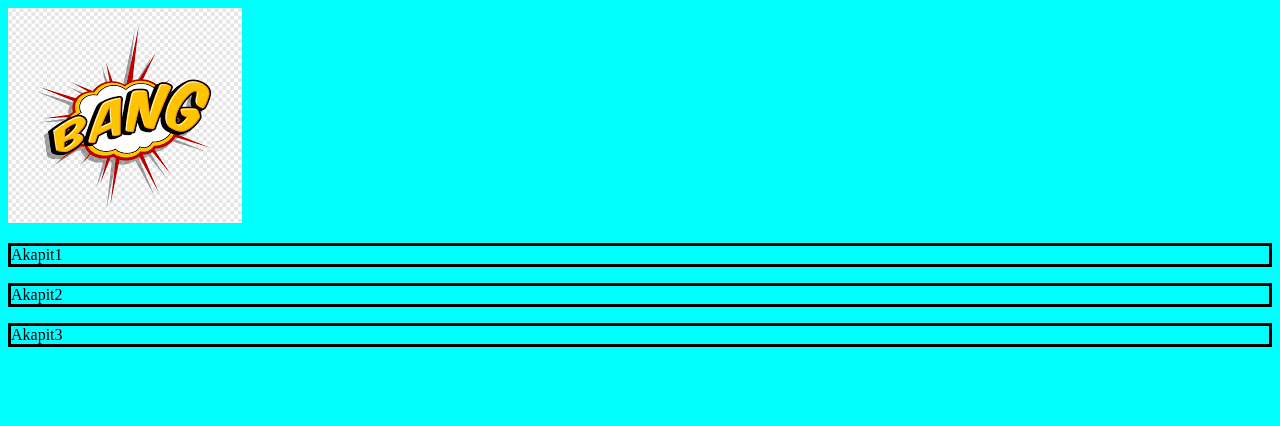
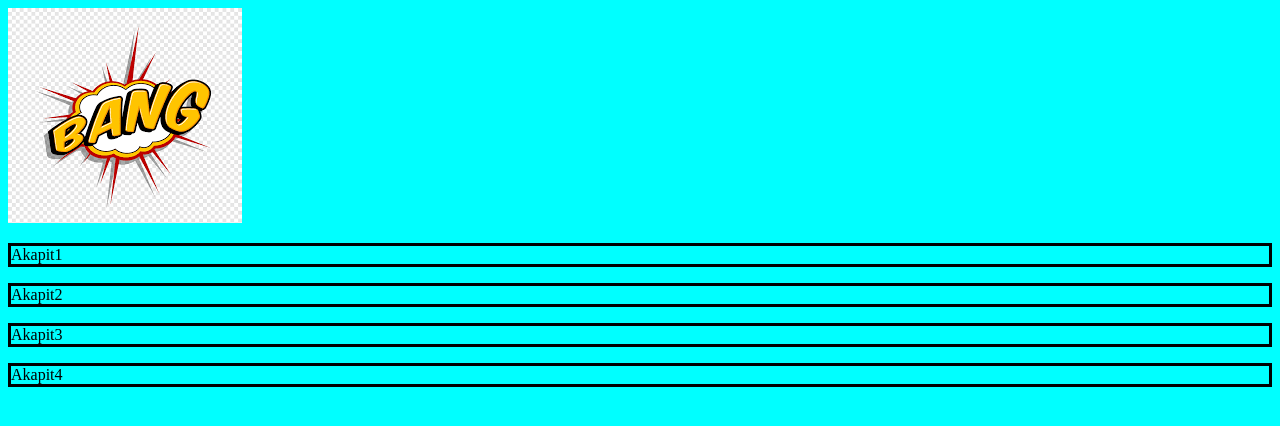
Before and after one commit to krollpattryk/www1, a plain HTML site: page index.html in a window 1280 px wide. Drawn offline with Linux system fonts and the light colour scheme.

Commit message:
Dodano akapit

```diff
--- a/index.html
+++ b/index.html
@@ -12,5 +12,6 @@
     <p>Akapit1</p>
     <p>Akapit2</p>
     <p>Akapit3</p>
+    <p>Akapit4</p>
 </body>
 </html>
```
